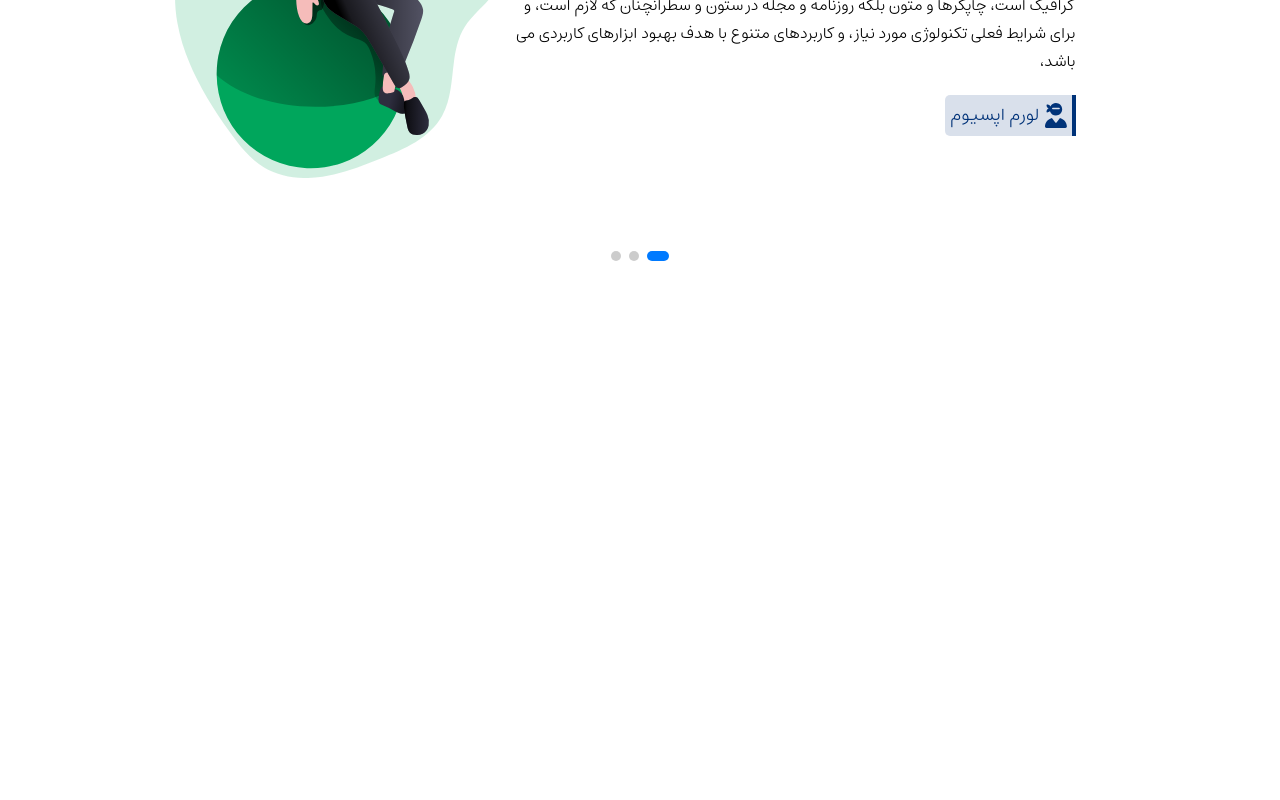
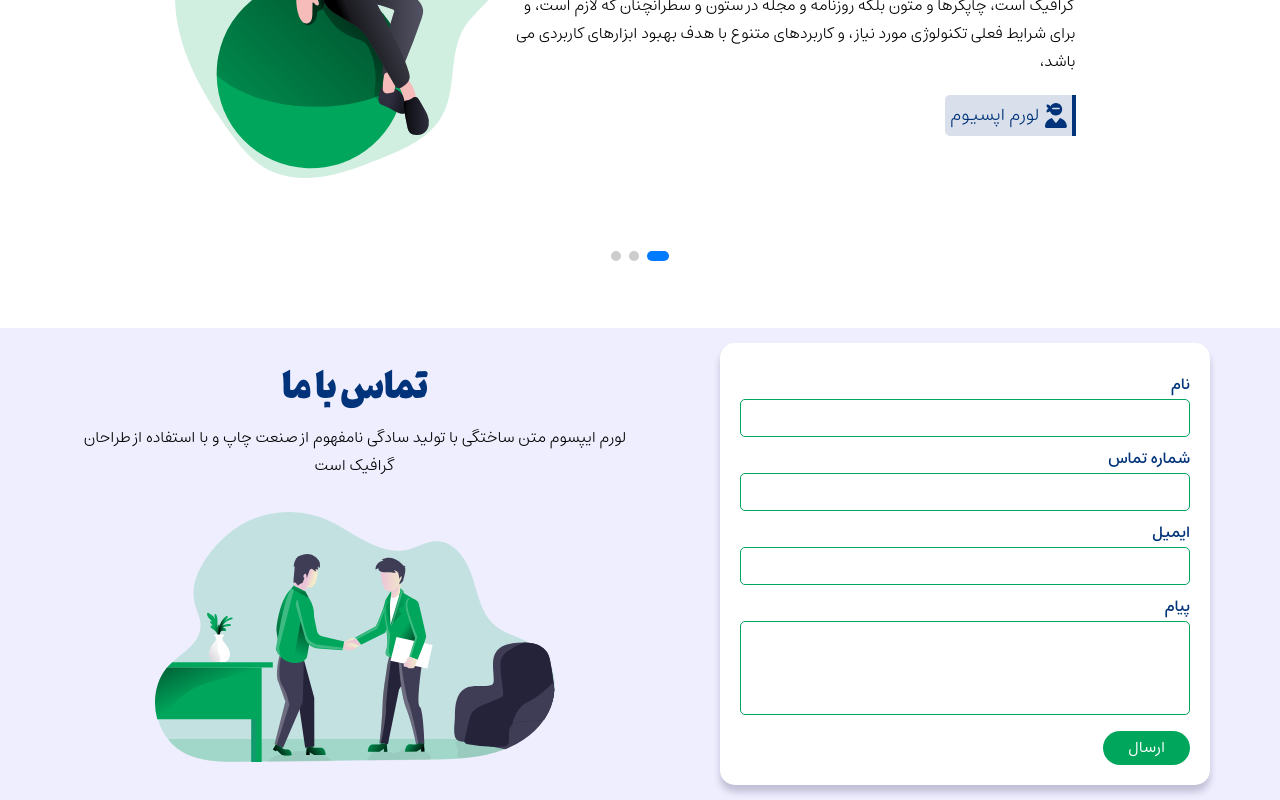
Before and after one commit to LeaReXx/Vistha-React-Template, a React (Create React App) app: page / in a window 1280 px wide. Shown: the part 3533-4333 px from the top of the page. Before the commit the page ends 3861 px from the top, so only its background shows below. Built offline with nearby package versions, Linux system fonts and the light colour scheme.

Commit message:
contact section completed

```diff
--- a/src/App.js
+++ b/src/App.js
@@ -5,6 +5,7 @@ import Service from "./service-sec/service";
 import Plans from "./plans-sec/plans";
 import Blog from "./blog-sec/blog";
 import Customers from "./customers-sec/customers";
+import Contact from "./contact-sec/contact";
 import "./app.css";
 import "./fonts.css";
 function App() {
@@ -16,6 +17,7 @@ function App() {
       <Plans />
       <Blog />
       <Customers />
+      <Contact />
     </div>
   );
 }
--- a/src/app.css
+++ b/src/app.css
@@ -11,7 +11,10 @@ a {
   cursor: pointer;
 }
 
-button {
+button,
+input,
+textarea,
+label {
   all: unset;
 }
 
@@ -20,6 +23,7 @@ span {
   margin-top: 0.75rem;
   font-variation-settings: "wght" 200;
 }
+
 h1,
 h2,
 h3,
--- /dev/null
+++ b/src/contact-sec/contact.css
@@ -0,0 +1,80 @@
+.contact-section {
+  background-color: rgba(182, 178, 255, 0.22);
+}
+
+.contact-parts {
+  display: flex;
+  flex-direction: column-reverse;
+}
+
+.contact-left-box {
+  text-align: center;
+}
+
+.contact-right-box button {
+  margin-top: 1rem;
+}
+
+.contact-left-box-img-parent {
+  margin: 3rem 0 2rem 0;
+}
+
+.contact-left-box-img-parent img {
+  width: 100%;
+  max-width: 400px;
+}
+
+.contact-right-box {
+  background-color: #fff;
+  padding: 20px;
+  box-shadow: 0 7px 7px 0px rgb(12 0 46 / 20%);
+  border-radius: 15px;
+}
+
+.input-parent {
+  display: flex;
+  flex-direction: column;
+  margin-top: 0.5rem;
+}
+
+.input-parent label {
+  color: #003379;
+  font-weight: 500;
+}
+
+.input-parent input,
+.input-parent textarea {
+  border: 1px solid #00a65c;
+  border-radius: 5px;
+  padding: 4px 10px;
+  transition: all 0.1s;
+}
+
+.input-parent input:focus,
+.input-parent textarea:focus {
+  border: 1px solid #003379;
+  background-color: rgba(0, 51, 121, 0.03);
+}
+
+@media screen and (min-width: 767px) {
+  .contact-parts {
+    display: flex;
+    flex-direction: row;
+    align-items: center;
+    justify-content: space-between;
+    gap: 20px;
+  }
+
+  .contact-left-box {
+    width: 50%;
+  }
+
+  .contact-right-box {
+    width: 50%;
+    max-width: 450px;
+  }
+
+  .contact-left-box-img-parent {
+    margin: 2rem auto 0 auto;
+  }
+}
--- /dev/null
+++ b/src/contact-sec/contact.js
@@ -0,0 +1,44 @@
+import React from "react";
+import "./contact.css";
+
+export default function Contact() {
+  return (
+    <div className="contact-section">
+      <div className="container-max-width page-default-padding">
+        <div className="contact-parts">
+          <div className="contact-right-box">
+            <form>
+              <div className="input-parent">
+                <label htmlFor="name">نام</label>
+                <input type="text" id="name" />
+              </div>
+              <div className="input-parent">
+                <label htmlFor="number">شماره تماس</label>
+                <input type="tel" id="number" />
+              </div>
+              <div className="input-parent">
+                <label htmlFor="email">ایمیل</label>
+                <input type="email" id="email" />
+              </div>
+              <div className="input-parent">
+                <label htmlFor="message">پیام</label>
+                <textarea id="message" cols="30" rows="3" ></textarea>
+              </div>
+              <button type="submit" className="green-btn">ارسال</button>
+            </form>
+          </div>
+          <div className="contact-left-box">
+            <h3>تماس با ما</h3>
+            <p>
+              لورم ایپسوم متن ساختگی با تولید سادگی نامفهوم از صنعت چاپ و با
+              استفاده از طراحان گرافیک است
+            </p>
+            <div className="contact-left-box-img-parent">
+              <img src="./imgs/contact.svg" alt="Contact Img" />
+            </div>
+          </div>
+        </div>
+      </div>
+    </div>
+  );
+}
```
Also changed, not shown: public/imgs/contact.svg (added).
